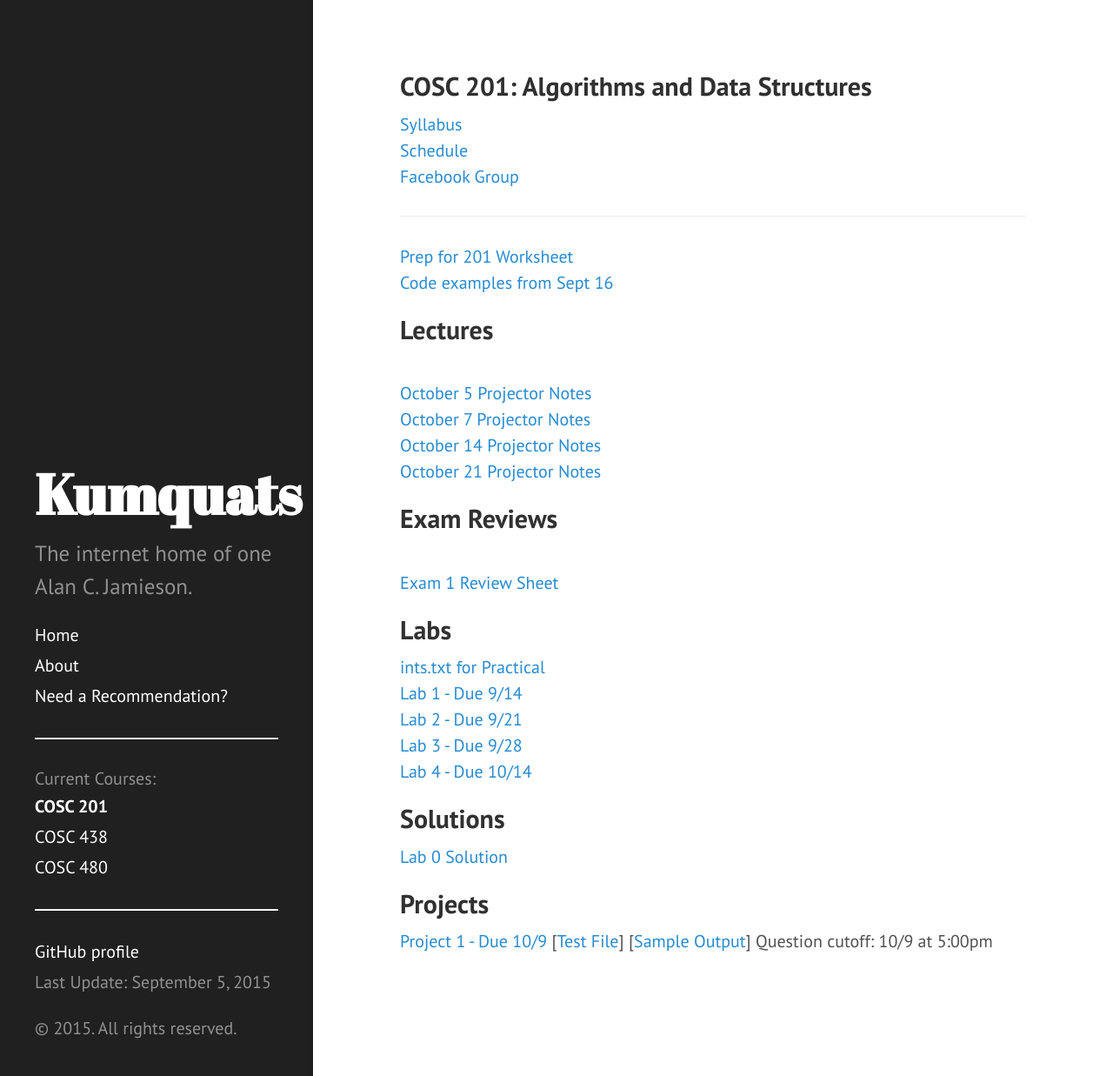
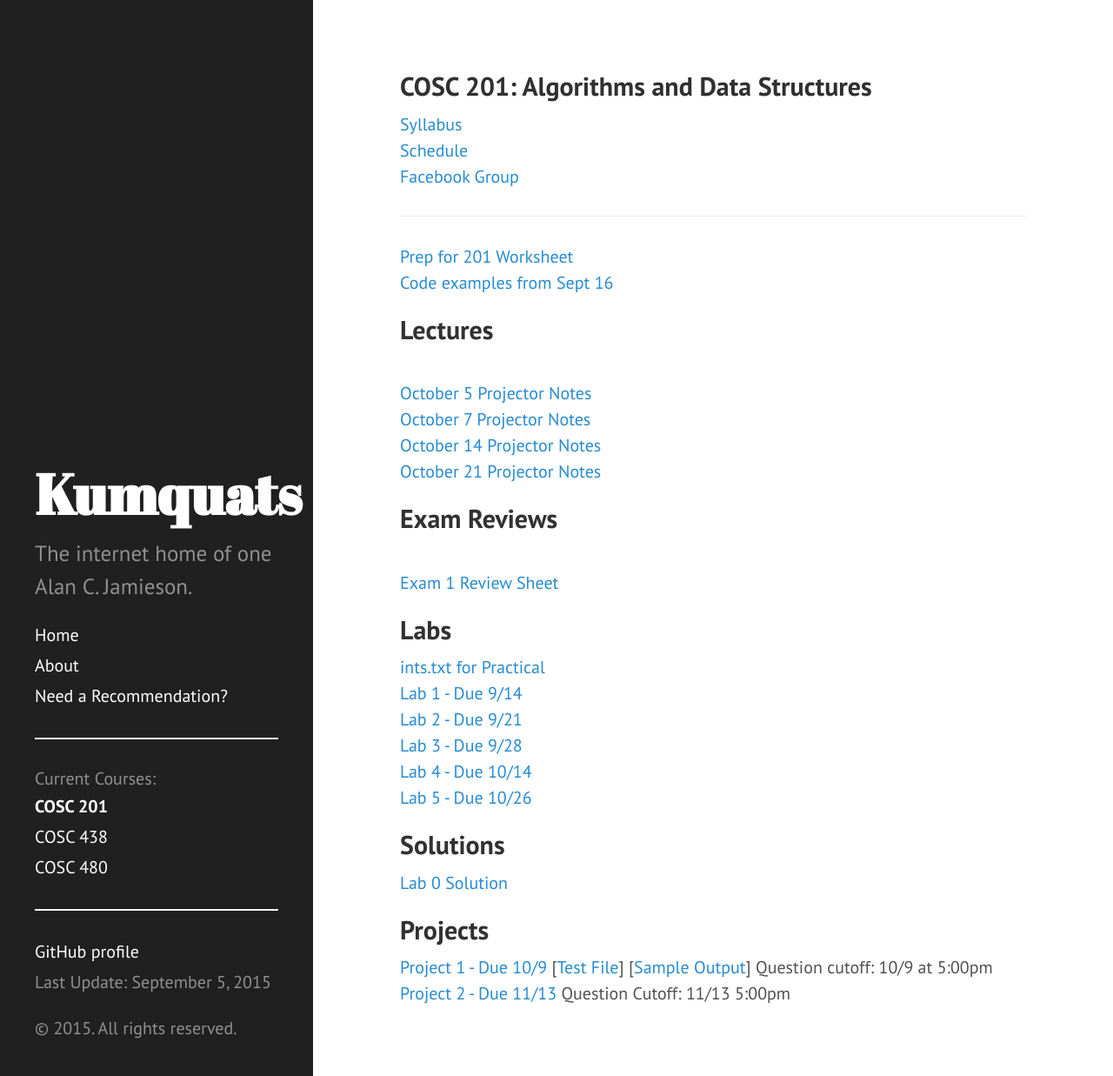
Before and after one commit to ripark/ripark.github.io, a Jekyll site: the page built from f15/cosc201.html, in a window 1280 px wide and 1237 px high. Shown: the whole window at 87% size. Built offline with Jekyll 4.4.1, drawn with Linux system fonts in a browser that asks for light colours; Markdown is read by kramdown in place of the engine named in the settings.

Commit message:
Updates for week 201

```diff
--- a/f15/cosc201.html
+++ b/f15/cosc201.html
@@ -39,8 +39,12 @@ shorttitle: "COSC 201"
 <br>
 <a href="http://ripark.github.io/f15/COSC201Lab4.pdf">Lab 4 - Due 10/14</a>
 <br>
+<a href="http://ripark.github.io/f15/COSC201Lab5.pdf">Lab 5 - Due 10/26</a>
+<br>
 <h2> Solutions </h2>
 <a href="http://ripark.github.io/f15/Lab0.java">Lab 0 Solution</a>
 <br>
 <h2> Projects </h2>
 <a href="http://ripark.github.io/f15/COSC201Asg1.pdf">Project 1 - Due 10/9</a> [<a href="http://ripark.github.io/f15/accounts.txt">Test File</a>] [<a href="http://ripark.github.io/f15/sample.txt">Sample Output</a>] Question cutoff: 10/9 at 5:00pm
+<br>
+<a href="http://ripark.github.io/f15/COSC201Asg2.pdf">Project 2 - Due 11/13</a> Question Cutoff: 11/13 5:00pm
--- a/f15/cosc480.html
+++ b/f15/cosc480.html
@@ -39,3 +39,6 @@ title: "COSC 480: Topics in Computer Science"
 <a href="http://ripark.github.io/f15/COSC480Project1.pdf">Miniproject 1 - Due 10/9</a> Question cutoff: 10/9 at 12:00pm
 <br>
 <a href="http://ripark.github.io/f15/COSC480Project2.pdf">Miniproject 2 - Due 10/26</a> Question cutoff: 10/26 at 12:00pm
+<br>
+<a href="http://ripark.github.io/f15/COSC480ProjectMajor.pdf">Major Project Description</a>
+<br>
```
Also changed, not shown: 2 other files.
